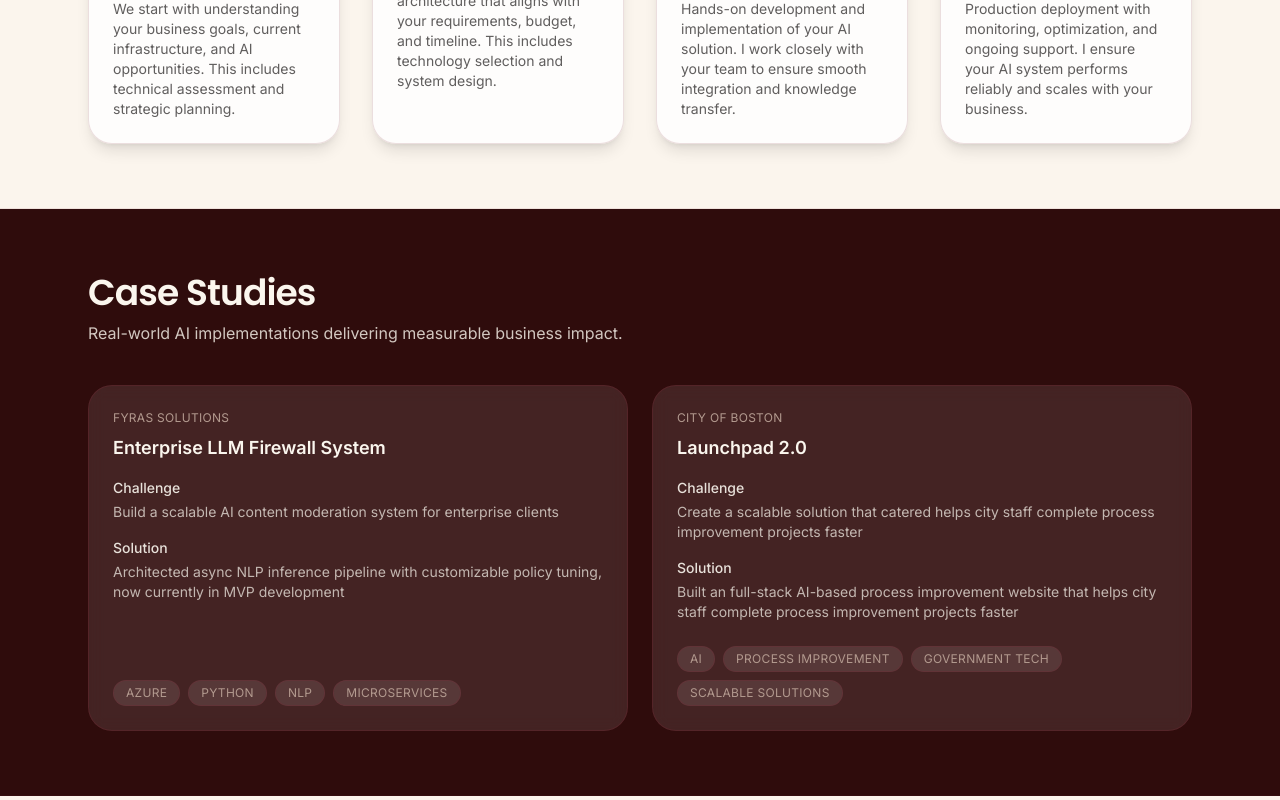
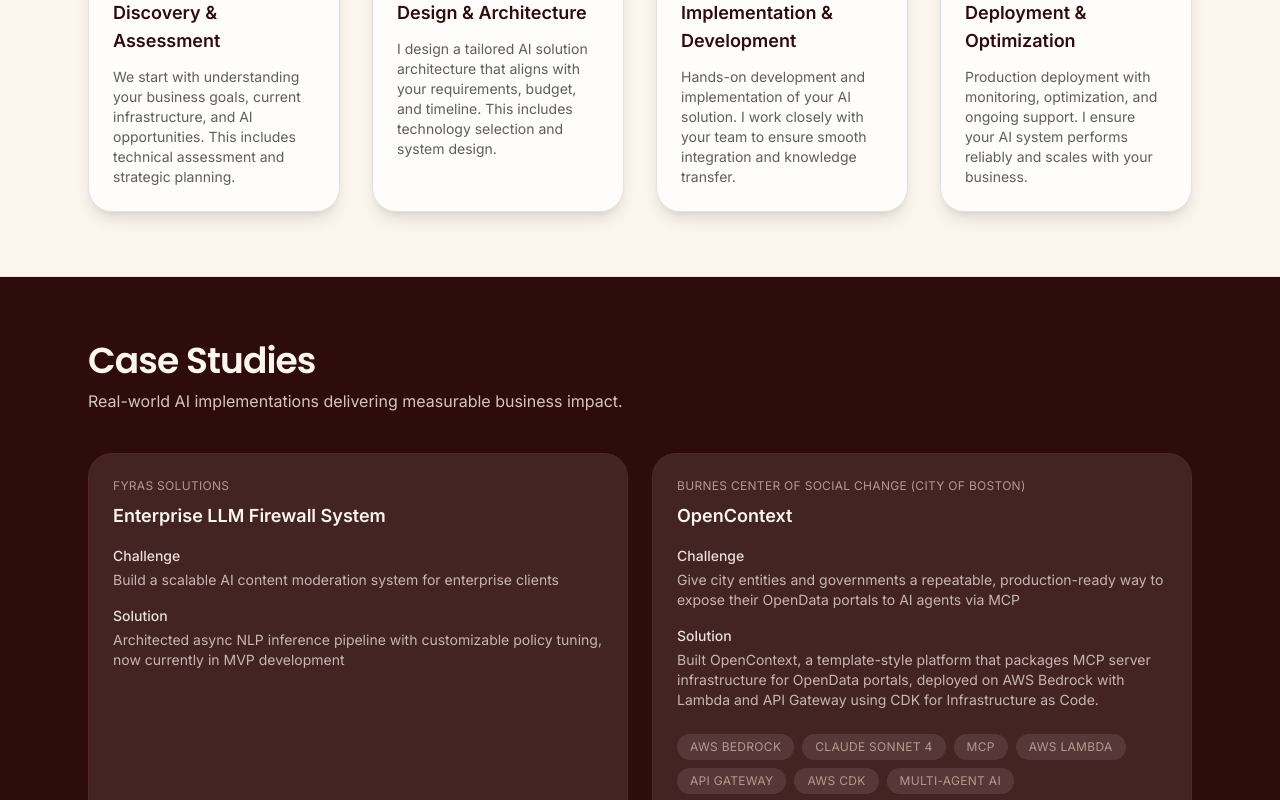
Before and after one commit to thealphacubicle/thealphacubicle.github.io, a React (Create React App) app: page /consulting in a window 1280 px wide. Shown: the part 2000-2800 px from the top of the page. Built offline with nearby package versions, Linux system fonts and the light colour scheme; no server answers.

Commit message:
Updated website

```diff
--- a/package.json
+++ b/package.json
@@ -8,7 +8,11 @@
     "build": "react-scripts build && rm -rf docs && mv build docs",
     "test": "react-scripts test",
     "eject": "react-scripts eject",
+    "lint": "eslint src/ --fix",
     "deploy": "npm run build && git add docs && git commit -m \"Deploy: update docs\" || echo \"No changes\" && git push"
+  },
+  "eslintConfig": {
+    "extends": ["react-app", "react-app/jest"]
   },
   "dependencies": {
     "react": "^18.2.0",
--- a/src/components/InquiraWidget.js
+++ b/src/components/InquiraWidget.js
@@ -1,10 +1,15 @@
 import React, { useEffect, useRef, useState } from 'react';
 
-const CHAT_ENDPOINT = 'https://personalrag-production-eb99.up.railway.app/v1/chat';
+const CHAT_ENDPOINT = 'https://personalrag-production.up.railway.app/v1/chat';
 // For dev only: const CHAT_ENDPOINT = 'http://localhost:8000/v1/chat';
 
 const INITIAL_PROMPT = 'Hi, this is Inquira. What would you like to learn about Srihari? You can ask about projects, roles, skills, etc.';
 const APPEAR_DELAY_MS = 2000;
+
+// Generate a unique session ID
+const generateSessionId = () => {
+  return `session-${Date.now()}-${Math.random().toString(36).substr(2, 9)}`;
+};
 
 function InquiraWidget() {
   const [isVisible, setIsVisible] = useState(false);
@@ -16,6 +21,7 @@
   const [isLoading, setIsLoading] = useState(false);
   const [error, setError] = useState(null);
   const endOfMessagesRef = useRef(null);
+  const sessionIdRef = useRef(generateSessionId());
 
   useEffect(() => {
     const timer = window.setTimeout(() => setIsVisible(true), APPEAR_DELAY_MS);
@@ -57,7 +63,7 @@
         headers: { 'Content-Type': 'application/json' },
         body: JSON.stringify({
           query: trimmed,
-          // history: nextMessages.map(({ role, content }) => ({ role, content }))
+          session_id: sessionIdRef.current
         })
       });
 
--- a/src/pages/Consulting.js
+++ b/src/pages/Consulting.js
@@ -37,11 +37,11 @@
 const expertise = [
   {
     category: 'AI/ML Technologies',
-    items: ['LLMs & Prompt Engineering', 'RAG Systems', 'Multi-Agent Orchestration', 'Fine-tuning & Transfer Learning', 'NLP & Text Analysis', 'Computer Vision']
+    items: ['LLMs & Prompt Engineering', 'Claude (Anthropic)', 'RAG Systems', 'Multi-Agent Orchestration', 'Model Context Protocol (MCP)', 'Fine-tuning & Transfer Learning', 'NLP & Text Analysis', 'Computer Vision']
   },
   {
     category: 'Infrastructure & Platforms',
-    items: ['AWS', 'Microsoft Azure', 'Databricks', 'Apache Spark', 'Docker & Kubernetes', 'MLflow', 'Hugging Face']
+    items: ['AWS', 'AWS Bedrock', 'AWS Lambda', 'API Gateway', 'AWS CDK', 'Microsoft Azure', 'Databricks', 'Apache Spark', 'Docker & Kubernetes', 'MLflow', 'Hugging Face']
   },
   {
     category: 'Languages & Frameworks',
@@ -81,11 +81,12 @@
     technologies: ['Azure', 'Python', 'NLP', 'Microservices']
   },
   {
-    title: 'Launchpad 2.0',
-    client: 'City of Boston',
-    challenge: 'Create a scalable solution that catered helps city staff complete process improvement projects faster',
-    solution: 'Built an full-stack AI-based process improvement website that helps city staff complete process improvement projects faster',
-    technologies: ['AI', 'Process Improvement', 'Government Tech', 'Scalable Solutions']
+    title: 'OpenContext',
+    client: 'Burnes Center of Social Change (City of Boston)',
+    challenge: 'Give city entities and governments a repeatable, production-ready way to expose their OpenData portals to AI agents via MCP',
+    solution: 'Built OpenContext, a template-style platform that packages MCP server infrastructure for OpenData portals, deployed on AWS Bedrock with Lambda and API Gateway using CDK for Infrastructure as Code.',
+    technologies: ['AWS Bedrock', 'Claude Sonnet 4', 'MCP', 'AWS Lambda', 'API Gateway', 'AWS CDK', 'Multi-Agent AI'],
+    href: 'https://thealphacubicle.dev/OpenContext-Site/'
   }
 ];
 
@@ -219,6 +220,16 @@
                     </span>
                   ))}
                 </div>
+                {study.href && (
+                  <a
+                    href={study.href}
+                    className="mt-4 inline-block rounded-full border border-brand/30 bg-brand-cream/15 px-3 py-1 text-xs uppercase tracking-wide text-brand-cream transition hover:border-brand hover:text-brand"
+                    target="_blank"
+                    rel="noopener noreferrer"
+                  >
+                    View Project →
+                  </a>
+                )}
               </article>
             ))}
           </div>
--- a/src/pages/Home.js
+++ b/src/pages/Home.js
@@ -36,13 +36,12 @@
     ]
   },
   {
-    title: "BlockchainViz: Bitcoin's Live Profitability Lens",
+    title: 'OpenContext: Production MCP for Government OpenData',
     description:
-      'Streaming pipeline and Tableau surface that ingests >450 batches of blockchain data to highlight miner profitability.',
-    tags: ['MongoDB', 'Tableau', 'Python'],
+      'Template-style platform enabling city entities and governments to deploy production-grade MCP solutions for their OpenData portals.',
+    tags: ['MCP', 'AWS Bedrock', 'Claude', 'Multi-Agent AI'],
     links: [
-      { label: 'GitHub', href: 'https://github.com/thealphacubicle/Amtrak-Review-Analysis' },
-      { label: 'Medium', href: 'https://medium.com/@srihari.raman/a-real-time-discovery-of-bitcoin-through-tableau-345c94681cc1' }
+      { label: 'View Project', href: 'https://thealphacubicle.dev/OpenContext-Site/' }
     ]
   },
   {
@@ -58,8 +57,15 @@
 
 const pipelines = [
   {
+    name: 'OpenContext',
+    status: 'In Production',
+    highlight: 'Production-grade MCP for government OpenData',
+    description: 'Template-style platform enabling city entities and governments to deploy production-grade MCP solutions for their OpenData portals.',
+    href: 'https://thealphacubicle.dev/OpenContext-Site/'
+  },
+  {
     name: 'Fyras Solutions LLM Firewall',
-    status: 'In Development',
+    status: 'Handed Off',
     highlight: 'Customizable enterprise-grade PII moderation and policy tuning',
     description: 'Async NLP inference and rule authoring system in development for Fyras Solutions firewall MVP.'
   },
@@ -68,12 +74,6 @@
     status: 'Shipped',
     highlight: '95% efficiency gain',
     description: 'Delta Live Tables pipelines and quality checks powering Gillette embedded systems analytics.'
-  },
-  {
-    name: 'Patent Intelligence Lab',
-    status: 'In Research',
-    highlight: '7M+ documents parsed',
-    description: 'Parallelized BERT transformers uncovering hidden patent themes for Prof. Anand Venkateswaran'
   }
 ];
 
@@ -528,6 +528,16 @@
                 </div>
                 <p className="mt-4 text-lg font-semibold text-brand-deep">{pipeline.highlight}</p>
                 <p className="mt-3 text-sm text-brand-ink/70">{pipeline.description}</p>
+                {pipeline.href && (
+                  <a
+                    href={pipeline.href}
+                    className="mt-4 inline-block rounded-full border border-brand/20 bg-brand-sand px-3 py-1 text-xs uppercase tracking-wide text-brand-deep transition hover:border-brand hover:text-brand"
+                    target="_blank"
+                    rel="noopener noreferrer"
+                  >
+                    View Project →
+                  </a>
+                )}
               </article>
             ))}
           </div>
--- a/src/pages/Resume.js
+++ b/src/pages/Resume.js
@@ -4,10 +4,21 @@
 
 const experience = [
   {
-    role: 'Software Engineering Intern',
+    role: 'AI Engineer',
+    company: 'Burnes Center of Social Change',
+    location: 'Boston, MA',
+    period: 'Sep 2025 – Present',
+    achievements: [
+      'Built OpenContext, a template-style platform enabling city entities and governments to deploy production-grade MCP solutions for their OpenData portals, integrating 200+ municipal datasets for real-time AI agent access.',
+      'Architected multi-agent AI system utilizing Claude Sonnet 4 on top of OpenContext to automate process improvement workflows for Boston city employees, enabling autonomous data retrieval and analysis.',
+      'Deployed scalable cloud infrastructure using AWS Bedrock, Lambda, API Gateway, and CDK for Infrastructure as Code, ensuring reliable system performance for city department stakeholders.'
+    ]
+  },
+  {
+    role: 'Part-Time Technical Director',
     company: 'Fyras Solutions',
     location: 'Seattle, WA',
-    period: 'Apr 2025 – Present',
+    period: 'Apr 2025 – Dec 2025',
     achievements: [
       'Architected AI content moderation service for an MVP firewall product to protect digital community spaces, reducing PII redaction time by 80% via async NLP inference models.',
       'Engineered Azure-based client authorization system that improved scalability and auditing coverage by 75% for accountable civic deployments.',
@@ -78,6 +89,10 @@
   languages: ['Python', 'SQL (Spark SQL, RediSQL, MQL)', 'Java', 'HTML', 'CSS', 'Solidity'],
   technologies: [
     'AWS',
+    'AWS Bedrock',
+    'AWS Lambda',
+    'API Gateway',
+    'AWS CDK',
     'Microsoft Azure',
     'Databricks',
     'Apache Spark',
@@ -87,6 +102,8 @@
     'MongoDB',
     'scikit-learn',
     'Hugging Face',
+    'Claude (Anthropic)',
+    'Model Context Protocol (MCP)',
     'Tableau',
     'Jira',
     'JMP Statistics',
@@ -109,15 +126,14 @@
     ]
   },
   {
-    name: 'BlockchainViz: Real-Time Dashboarding on Bitcoin’s Network',
+    name: 'OpenContext: Production MCP for Government OpenData',
     links: [
-      { label: 'GitHub', href: 'https://github.com/thealphacubicle/Amtrak-Review-Analysis' },
-      { label: 'Medium', href: 'https://medium.com/@srihari.raman/a-real-time-discovery-of-bitcoin-through-tableau-345c94681cc1' }
+      { label: 'View Project', href: 'https://thealphacubicle.dev/OpenContext-Site/' }
     ],
-    timeline: 'Feb 2024 – Jun 2024',
+    timeline: 'Sep 2025 – Present',
     highlights: [
-      'Built end-to-end data pipeline handling 450+ batches of Bitcoin blockchain data to improve transparency in decentralized finance.',
-      'Developed Tableau dashboard querying 5,000+ MongoDB records in real time to surface equitable profitability insights for independent miners.'
+      'Built a template-style platform enabling city entities and governments to deploy production-grade MCP solutions for their OpenData portals.',
+      'Integrated 200+ municipal datasets via custom MCP servers, enabling real-time AI agent access to city operations data for policy analysis and process improvement.'
     ]
   },
   {
```
